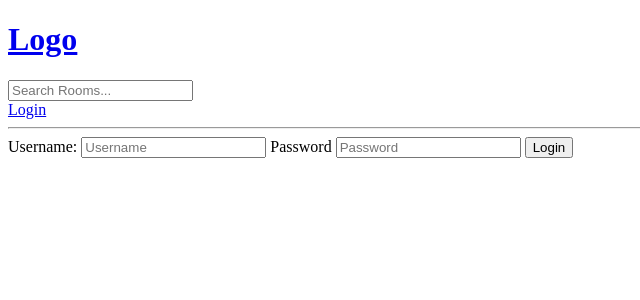
After one commit to iwtga/discord-clone, a Django app: page /login/ in a window 1280 px wide. The commit adds this page. Shown: the top 300 px of the page, without its empty margins (0-640 px from the left). Run offline with Django 4.2, Linux system fonts and the light colour scheme.

Commit message:
add login & logout

```diff
--- /dev/null
+++ b/base/templates/base/login_register.html
@@ -0,0 +1,14 @@
+{% extends 'main.html' %}
+
+{% block content %}
+<div>
+    <form method="POST" action="">
+        {% csrf_token %}
+        <label>Username:</label>
+        <input type="text" name="username" placeholder="Username">
+        <label>Password</label>
+        <input type="password" name="password" placeholder="Password">
+        <input type="submit" value="Login">
+    </form>
+</div>
+{% endblock content %}
--- a/base/urls.py
+++ b/base/urls.py
@@ -7,4 +7,6 @@ urlpatterns = [
     path('create-room/', views.create_room, name="create-room"),
     path('update-room/<str:pk>/', views.update_room, name="update-room"),
     path('delete-room/<str:pk>/', views.delete_room, name='delete-room'),
+    path('login/', views.login_page, name="login"),
+    path('logout/', views.logout_user, name="logout"),
 ]
--- a/base/views.py
+++ b/base/views.py
@@ -1,14 +1,35 @@
+from email import message
 from django.shortcuts import render, redirect
+from django.contrib import messages
+from django.contrib.auth import authenticate, login, logout
+from django.contrib.auth.models import User
 from django.db.models import Q
 from .models import Room, Topic
 from .forms import RoomForm
 
-# Create your views here.
-# rooms = [
-#     {'id': 1, 'name': 'Lets learn Python'},
-#     {'id': 2, 'name': 'Lets learn JavaScript'},
-#     {'id': 3, 'name': 'Lets learn Shell Scripting'},
-# ]
+
+def login_page(request):
+    context = {}
+    if request.method == "POST":
+        username = request.POST.get("username")
+        password = request.POST.get("password")
+
+        try:
+            user = User.objects.get(username=username)
+            user = authenticate(request, username=username, password=password)
+            if user:
+                login(request, user)
+                return redirect('home')
+            else:
+                messages.error(request, "Invalid username or password")
+        except:
+            messages.error(request, 'Username not found')
+
+    return render(request, 'base/login_register.html', context)
+
+def logout_user(request):
+    logout(request)
+    return redirect('home')
 
 def home(request):
     q = request.GET.get('q') if request.GET.get('q') else ''
--- a/templates/main.html
+++ b/templates/main.html
@@ -9,6 +9,14 @@
 <body>
     {% include 'navbar.html' %}
 
+    {% if messages %}
+    <ul class="messages">
+        {% for message in messages %}
+        <li>{{ message }}</li>
+        {% endfor %}
+    </ul>
+    {% endif %}
+
     {% block content %}
 
     {% endblock %}
--- a/templates/navbar.html
+++ b/templates/navbar.html
@@ -5,4 +5,9 @@
 <form method="GET" action="{% url 'home' %}">
     <input type="text" name="q" placeholder="Search Rooms...">
 </form>
+{% if request.user.is_authenticated %}
+<a href="{% url 'logout' %}">Logout</a>
+{% else %}
+<a href="{% url 'login' %}">Login</a>
+{% endif %}
 <hr>
```
